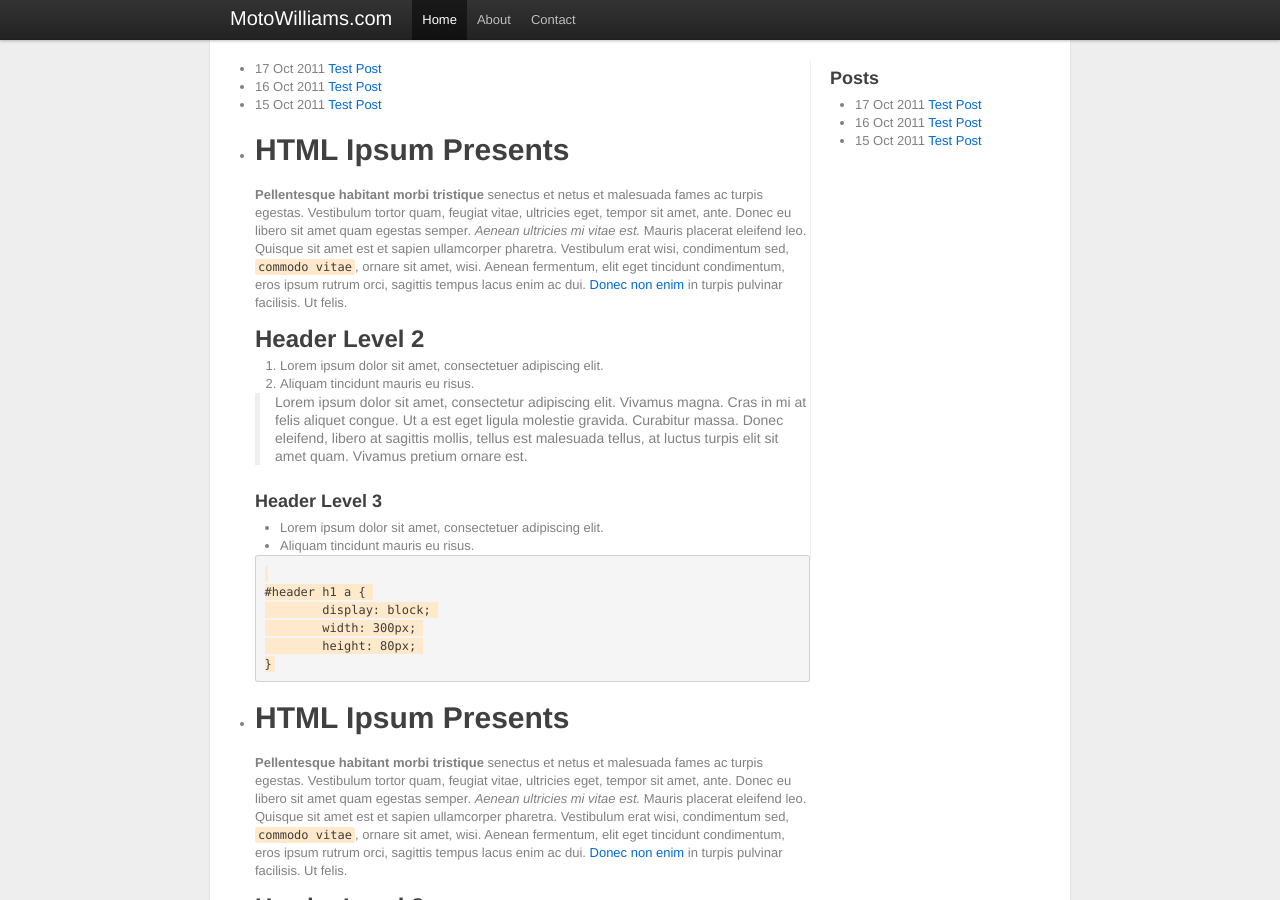
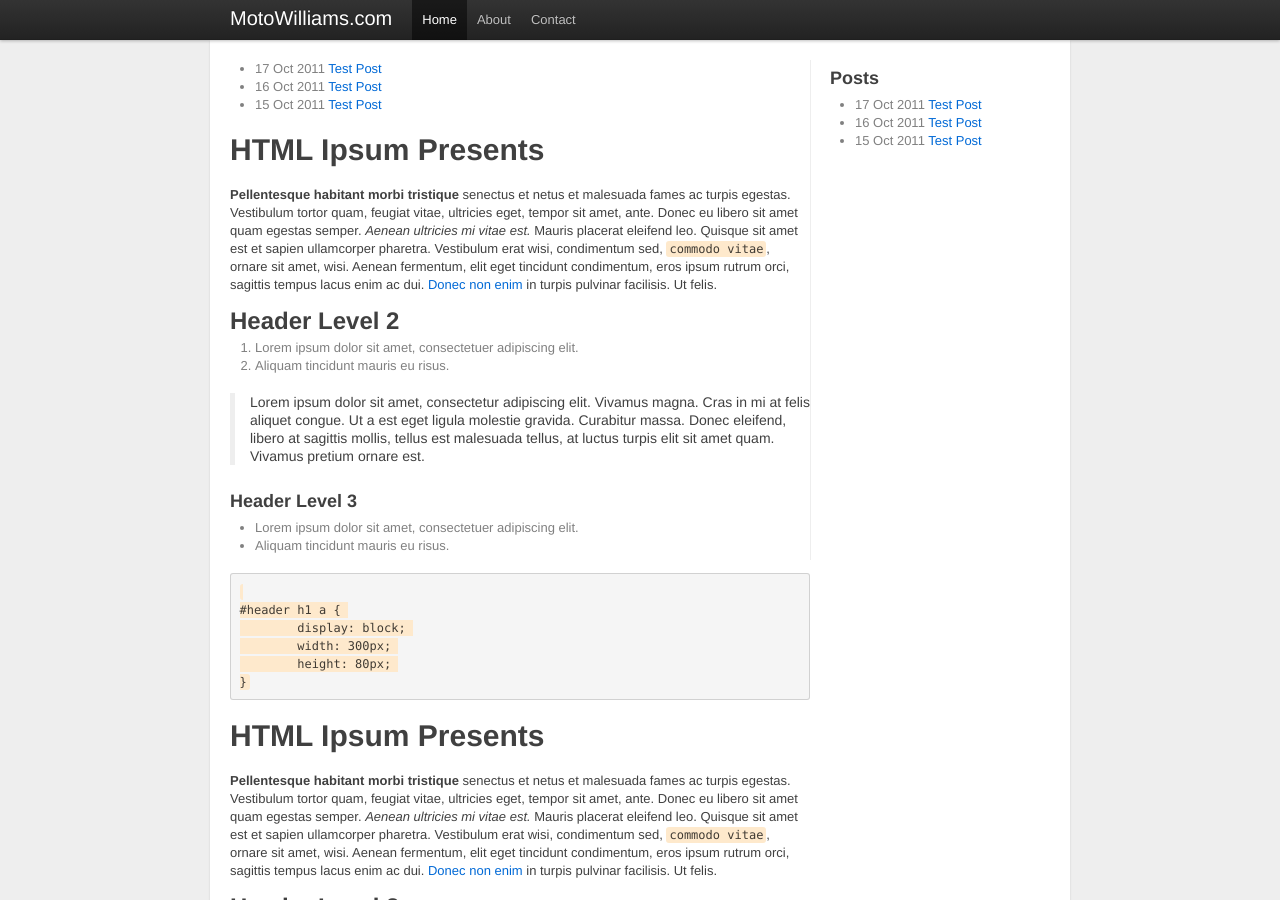
Before and after one commit to motowilliams/motowilliams.github.com-back, a Jekyll site: the page built from index.html, in a window 1280 px wide and 900 px high. Built offline with Jekyll 4.4.1, drawn with Linux system fonts in a browser that asks for light colours.

Commit message:
test for index page

```diff
--- a/index.html
+++ b/index.html
@@ -9,8 +9,6 @@
   {% endfor %}
 </ul>
 
-<ul>
   {% for post in site.posts %}
-    <li>{{ post.content }}</li>
+    {{ post.content | truncatehtml: 500 }}
   {% endfor %}
-</ul>
```
